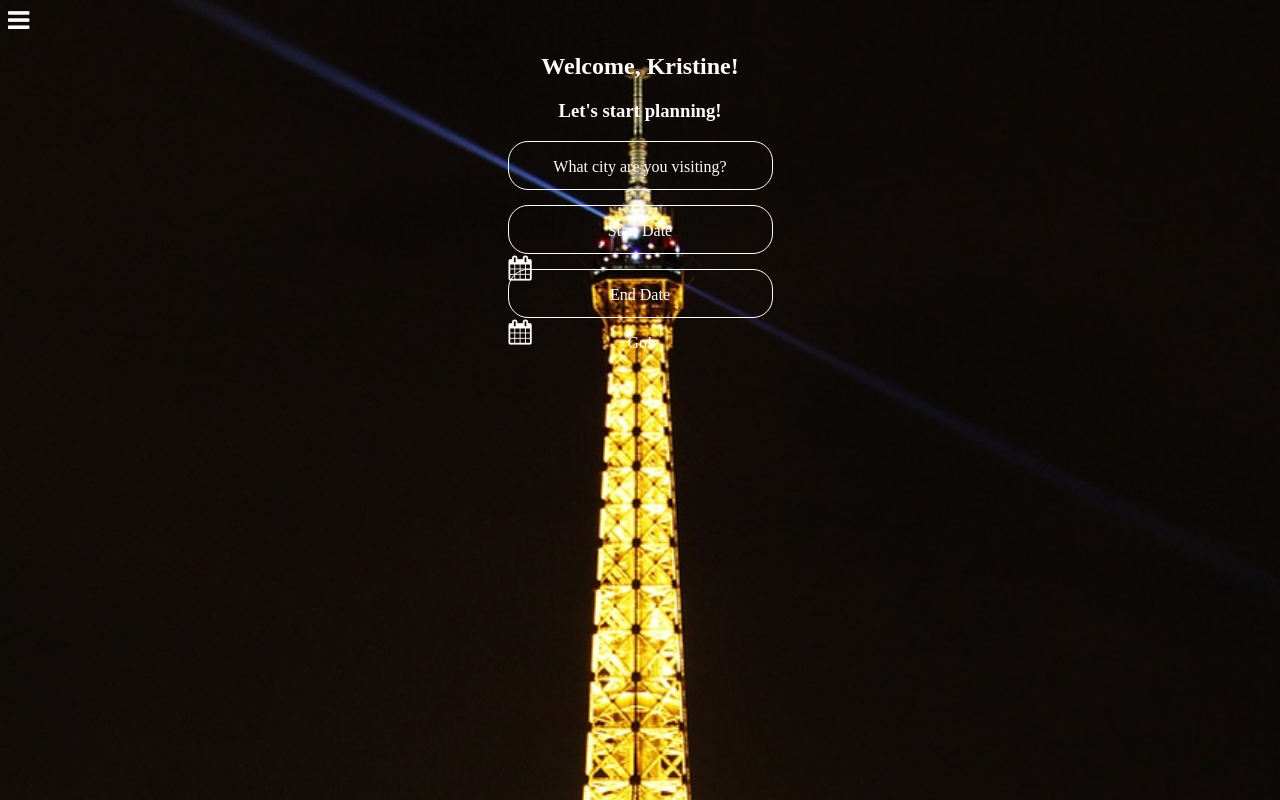
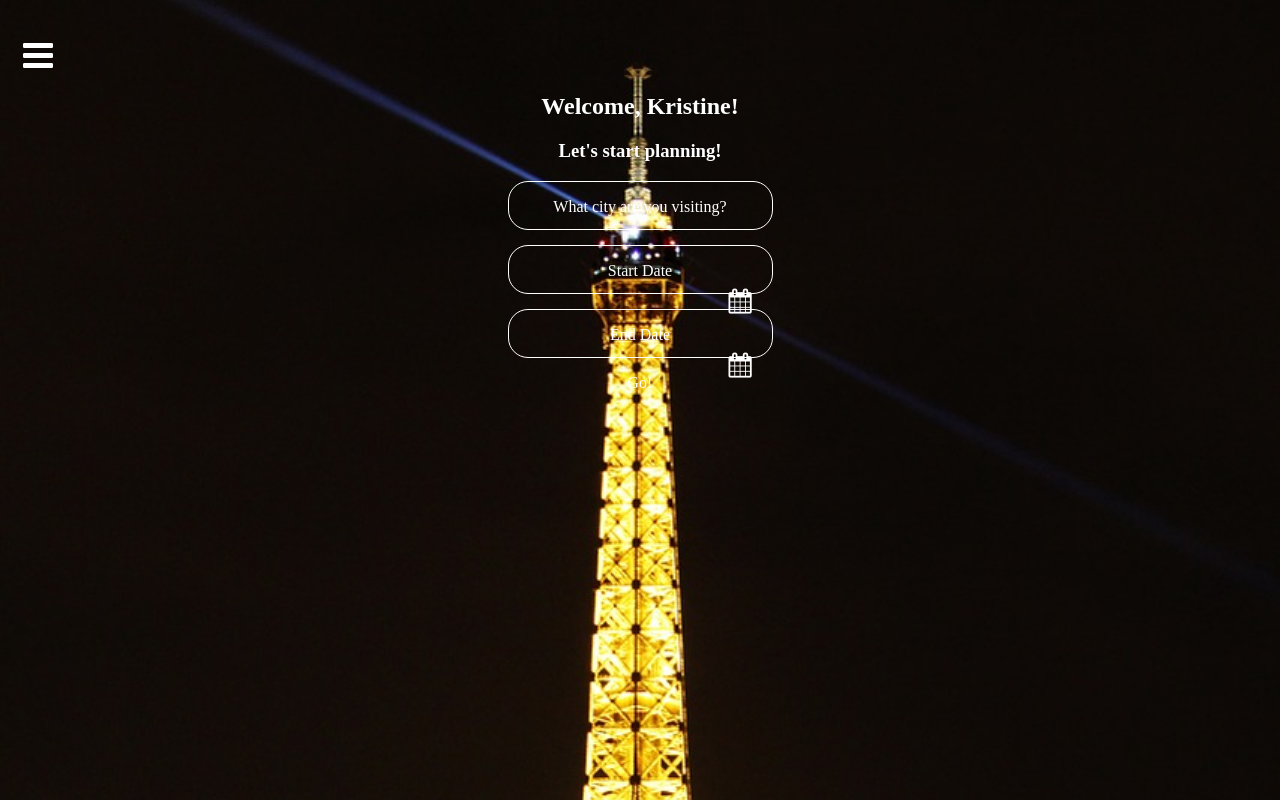
Before and after one commit to KSumiyoshi/Bloc-Breadcrumbs-Travel-App, a website: page start-planning.html in a window 1280 px wide. Drawn offline with Linux system fonts and the light colour scheme; files whose address does not match are found by name; a web font is replaced by a local one.

Commit message:
Added style changes to start-planning.html

```diff
--- a/styles/main.css
+++ b/styles/main.css
@@ -19,10 +19,13 @@ h1, h3, p{
 }
 
 .fa-bars {
-  font-size: 25px;
+  font-size: 35px;
+  margin-top: 30px;
+  margin-left: 15px;
 }
 
 .fa-calendar {
   font-size: 25px;
-  text-align: center;
+  margin-left: 220px;
+  margin-top: -100px;
 }
```
